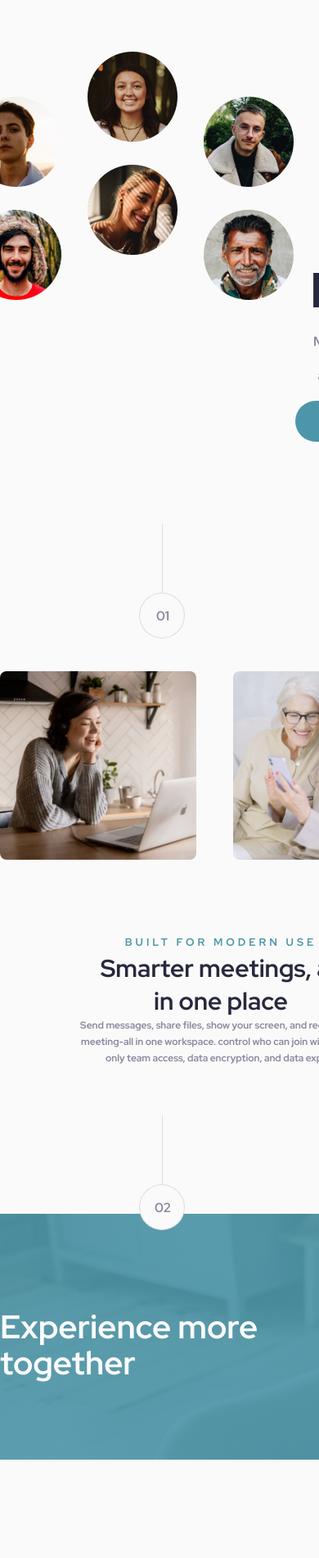
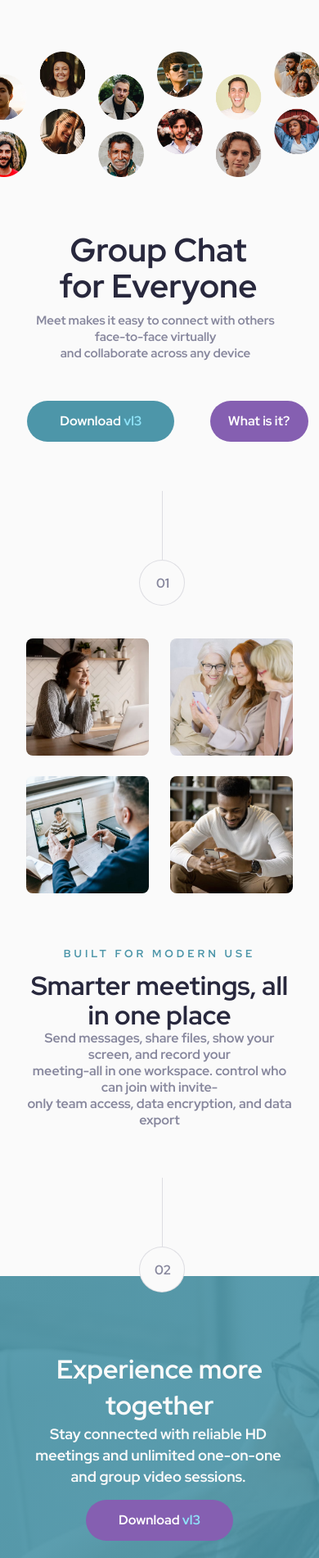
Before and after one commit to Rashid-Agene/meetlandingpage, a plain HTML site: page index.html in a window 390 px wide. Shown: the part 96-1997 px from the top of the page at 82% size. Before the commit the page ends 1877 px from the top, so only its background shows below. Drawn offline with Linux system fonts and the light colour scheme.

Commit message:
my third commit

```diff
--- a/page style.css
+++ b/page style.css
@@ -264,3 +264,203 @@ footer{
     font-weight: 900;
     line-height: 26px;
 }
+
+@media only screen and (min-width: 768px) and (max-width: 1104px) {
+    body{
+        overflow-x: hidden;
+        width: auto;
+    }
+
+    main{
+        overflow-x: hidden;
+        width: auto;
+        margin-left: auto;
+        margin-right: auto;
+    }
+    .left_image, .right_image{
+        display: none;
+    }
+    .image_hero{
+        display: flex;
+        margin-left: -23px;
+    }
+    .upperside{
+        display: flex;
+        flex-direction: column;
+    }
+    .inner_text{
+        margin-left: 25px;
+    }
+    .lalipop1{
+        margin-top: 60px;
+    }
+    .mid_side{
+        width: 660px;
+        gap: 10px;
+    }
+    .mid_side img{
+        width: 156px;
+        height: 156px;
+    }
+    .job{
+        margin-top: 32px;
+    }
+    footer{
+        background-image: linear-gradient(0,#4D96A9E7,#4D96A9E7),url(./asset/tablet/image-footer.jpg);
+        width: 768px;
+        height: 430px;
+    }
+    .footer_text{
+        display: inline-block;
+        text-align: center;
+    }
+
+    .footer_text h1{
+        margin-left: 210px;
+    }
+
+    .footer_text p{
+        margin-left: 110px;
+        margin-top: 30px;
+        height: 52px;
+        width: 573px;
+        font-size: 17px;
+    }
+    .down2{
+        margin-top: 40px;
+        margin-left: -310px;
+    }
+}
+
+@media only screen and (min-width:300px) and (max-width:420px) {
+    body{
+        overflow-x: hidden;
+        width: auto;
+    }
+
+    main{
+        overflow-x: hidden;
+        width: auto;
+        margin-left: auto;
+        margin-right: auto;
+    }
+
+    .left_image,.right_image{
+        display: none;
+    }
+
+    .image_hero{
+        display: flex;
+        margin-left: -23px;
+    }
+
+    .image_hero img{
+        width: 440px;
+        height: 153px;;
+    }
+
+    .upperside{
+        display: flex;
+        flex-direction: column;
+    }
+
+    .inner_text{
+        margin-bottom: auto;
+    }
+
+    .inner_text h1{
+        width: 327px;
+        font-size: 40px;
+        line-height: 44px;
+        margin-left: 30px;
+    }
+
+    .inner_text p{
+        font-size: 15px;
+        width: 320px;
+        margin-bottom: auto;
+        margin-top: -10px;
+        margin-left: 30px;
+    }
+
+    .down{
+        margin-top: 48px;
+        margin-left: 20px;
+    }
+
+    .what{
+        margin-top: 15px;
+        margin-left: 40px;
+    }
+
+    .lalipop1{
+        margin-top: 60px;
+    }
+
+    .mid_side{
+        display: grid;
+        grid-template-columns: 1fr 1fr;
+        column-gap: 25px;
+        row-gap: 25px;
+        width: 327px;
+        height: 310px;
+
+
+    }
+
+    .mid_side img{
+        width: 150px;
+        height: 143px;
+    }
+
+    .job{
+        width: 327px;
+        margin-top: 64px;
+    }
+
+    .job h2{
+        width: 327px;
+        font-size: 32px;
+        line-height: 36px;
+        margin-top: 10px;
+    }
+
+    .job p{
+        width: 327px;
+        font-size: 16px;
+    }
+
+    .shape2{
+        margin-top: 64px;
+    }
+
+    footer{
+        background-image: linear-gradient(0,#4D96A9E7,#4D96A9E7),url(asset/mobile/image-footer.jpg);
+        height: 428px;
+    }
+
+    .footer_text{
+        display: inline-block;
+        text-align: center;
+    }
+
+    .footer_text h1{
+        font-size: 32px;
+        margin-top: 92px;
+        margin-left: 20px;
+    }
+
+    .footer_text p{
+        font-size: 18px;
+        margin-top: auto;
+        margin-left: 30px;
+        width: 327px;
+    }
+
+    .down2{
+        margin-top: 15px;
+        margin-left: -720px;
+    }
+
+
+}
```
